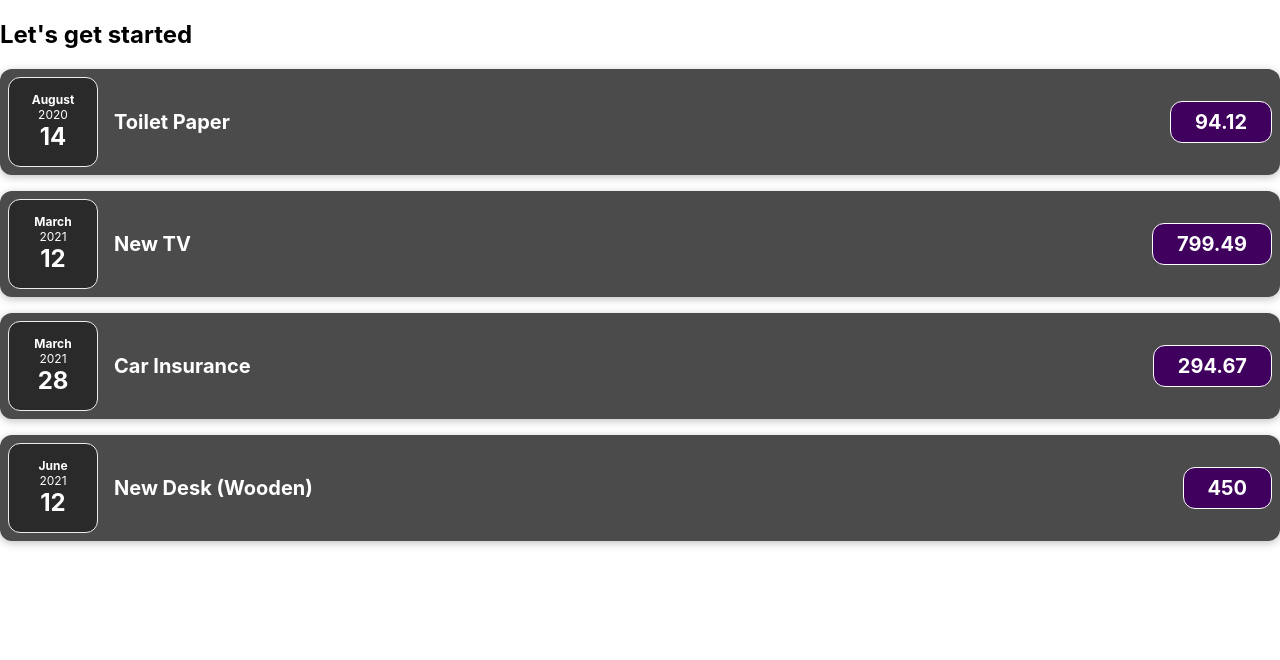
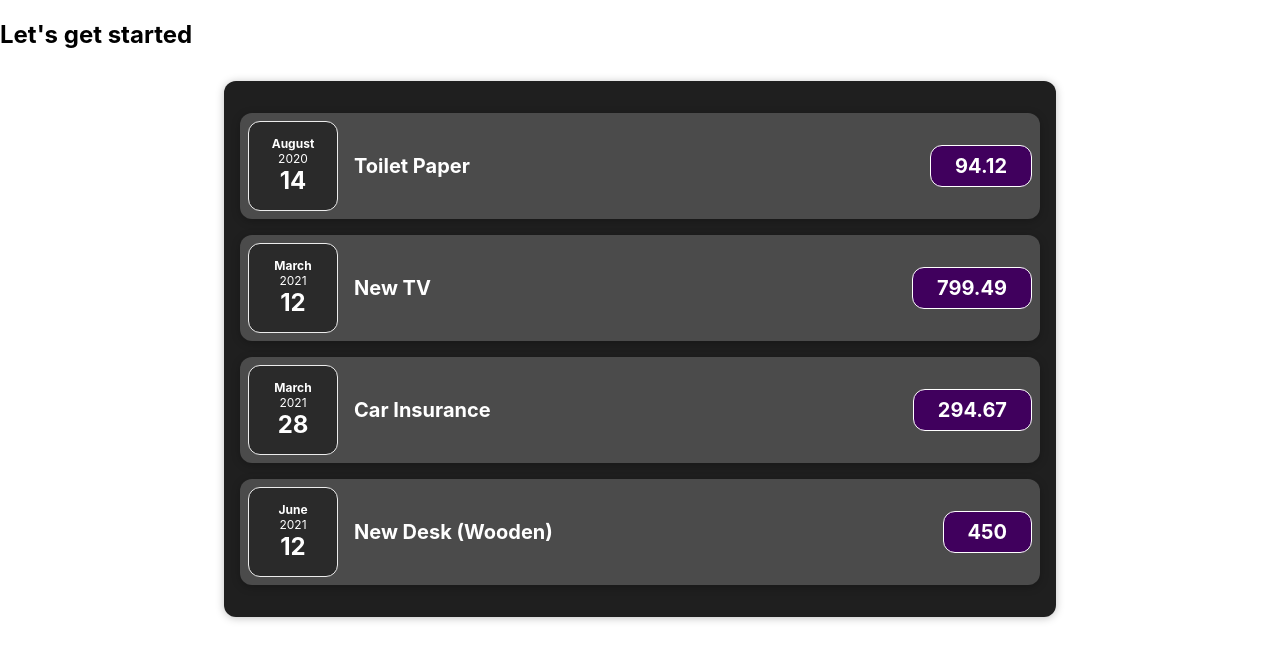
Before and after one commit to Matt658041/complete-guide, a React (Create React App) app: page / in a window 1280 px wide. Shown: the top 660 px of the page. Built offline with nearby package versions, Linux system fonts and the light colour scheme.

Commit message:
added expenses components and create props

```diff
--- a/src/App.js
+++ b/src/App.js
@@ -1,7 +1,8 @@
-import logo from "./logo.svg";
+
 import "./App.css";
+import Expenses from "./components/Expenses";
 
-import ExpenseItem from "./components/ExpenseItem";
+
 
 function App() {
   const expenses = [
@@ -11,7 +12,12 @@
       amount: 94.12,
       date: new Date(2020, 7, 14),
     },
-    { id: "e2", title: "New TV", amount: 799.49, date: new Date(2021, 2, 12) },
+    {
+      id: "e2",
+      title: "New TV",
+      amount: 799.49,
+      date: new Date(2021, 2, 12),
+    },
     {
       id: "e3",
       title: "Car Insurance",
@@ -25,32 +31,10 @@
       date: new Date(2021, 5, 12),
     },
   ];
-
-  return (
-    <div>
-      <h2>Let's get started</h2>
-      <ExpenseItem
-        title={expenses[0].title}
-        amount={expenses[0].amount}
-        date={expenses[0].date}
-      />
-      <ExpenseItem
-        title={expenses[1].title}
-        amount={expenses[1].amount}
-        date={expenses[1].date}
-      />
-      <ExpenseItem
-        title={expenses[2].title}
-        amount={expenses[2].amount}
-        date={expenses[2].date}
-      />
-      <ExpenseItem
-        title={expenses[3].title}
-        amount={expenses[3].amount}
-        date={expenses[3].date}
-      />
-    </div>
-  );
+  return <div>
+    <h2> Let's get started</h2>
+    <Expenses items={expenses} />
+  </div>;
 }
 
 export default App;
--- /dev/null
+++ b/src/components/Expenses.css
@@ -0,0 +1,9 @@
+.expenses {
+  padding: 1rem;
+  background-color: rgb(31, 31, 31);
+  margin: 2rem auto;
+  width: 50rem;
+  max-width: 95%;
+  border-radius: 12px;
+  box-shadow: 0 1px 8px rgba(0, 0, 0, 0.25);
+}
--- /dev/null
+++ b/src/components/Expenses.jsx
@@ -0,0 +1,32 @@
+import React from "react";
+import './Expenses.css'
+import ExpenseItem from "./ExpenseItem";
+
+const Expenses = (props) => {
+  return (
+    <div className="expenses">
+      <ExpenseItem
+        title={props.items[0].title}
+        amount={props.items[0].amount}
+        date={props.items[0].date}
+      />
+      <ExpenseItem
+        title={props.items[1].title}
+        amount={props.items[1].amount}
+        date={props.items[1].date}
+      />
+      <ExpenseItem
+        title={props.items[2].title}
+        amount={props.items[2].amount}
+        date={props.items[2].date}
+      />
+      <ExpenseItem
+        title={props.items[3].title}
+        amount={props.items[3].amount}
+        date={props.items[3].date}
+      />
+    </div>
+  );
+};
+
+export default Expenses;
```
